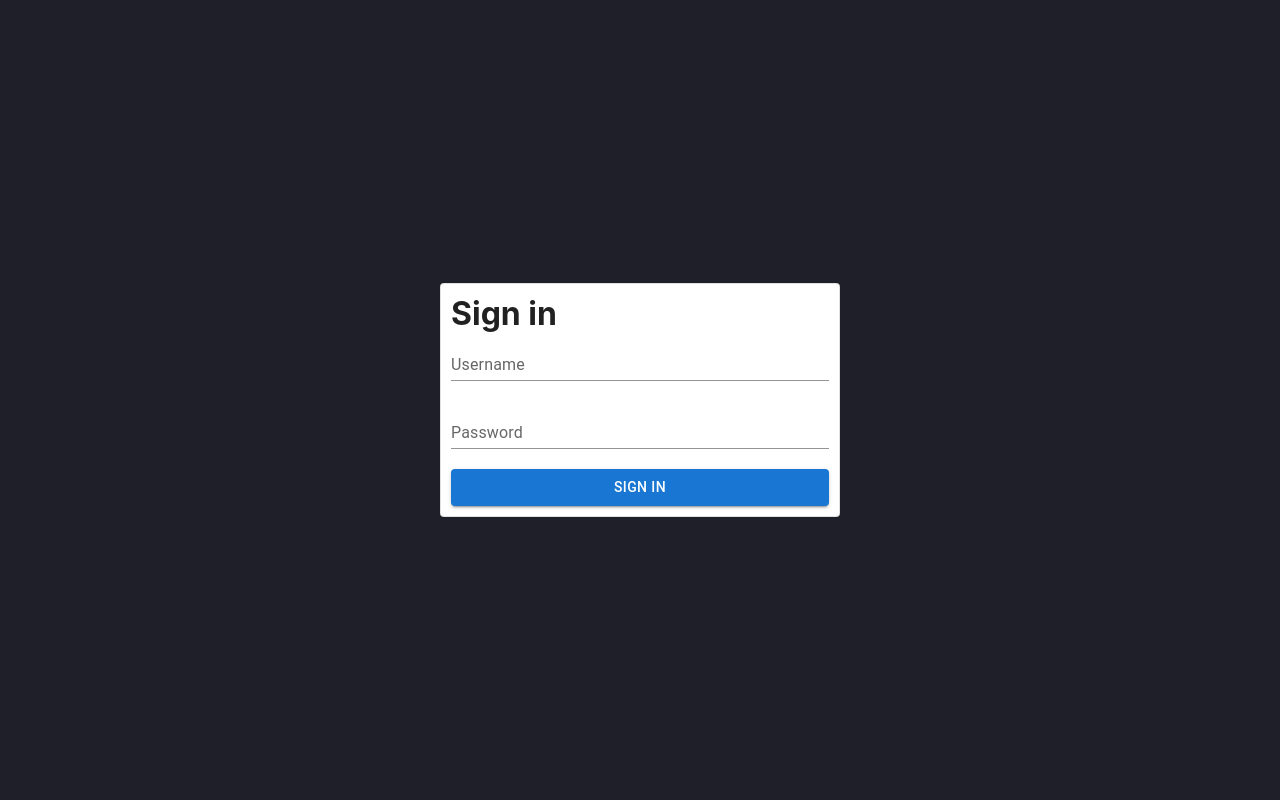
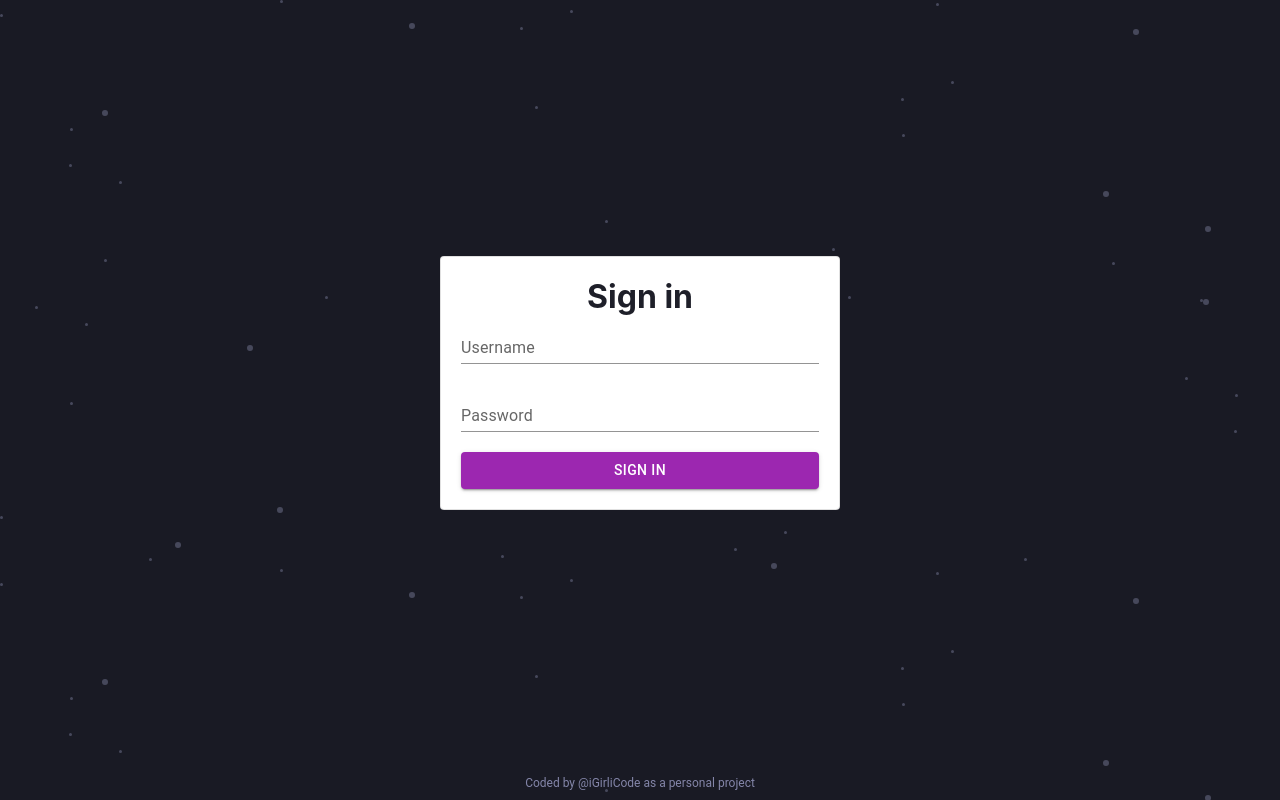
Before and after one commit to karoliquijada/react-login, a React (Create React App) app: page / in a window 1280 px wide. Built offline with nearby package versions, Linux system fonts and the light colour scheme.

Commit message:
Agregue el footer y el fondo

```diff
--- a/src/App.css
+++ b/src/App.css
@@ -5,6 +5,8 @@
   --dark-desaturated-blue: hsl(236, 21%, 26%);
   --very-dark-blue: hsl(235, 16%, 14%);
   --super-dark-blue: hsl(234, 17%, 12%);
+  --grayish-blue: hsl(237, 18%, 59%);
+  --soft-red: hsl(345, 95%, 68%);
 }
 
 * {
@@ -14,16 +16,22 @@
 }
 
 body {
-  background-color: var(--very-dark-blue);
+  background-color: var(--super-dark-blue);
+  background-image: url('images/bg-stars.svg');
 }
 
 .App {
   height: 100vh;
   display: flex;
+  flex-direction: column;
   align-items: center;
   justify-items: center;
 }
 
+h1 {
+  text-align: center;
+  color: var(--very-dark-blue);
+}
 
 .card-style {
   /* Max-width y min height */
@@ -33,7 +41,7 @@ body {
   justify-items: center;
   width: 400px;
   height: auto;
-  padding: 10px;
+  padding: 20px;
 }
 
 form {
@@ -42,3 +50,10 @@ form {
   justify-items: center;
   row-gap: 20px;
 }
+
+footer {
+  color: var(--grayish-blue);
+  font-family: Roboto;
+  padding: 10px;
+  font-size: 12px;
+}
--- a/src/App.js
+++ b/src/App.js
@@ -1,10 +1,12 @@
 import './App.css';
 import RegisterCard from './components/RegisterCard/RegisterCard';
+import Footer from './components/Footer/Footer';
 
 function App() {
   return (
     <div className="App">
        <RegisterCard/>
+       <Footer/>
     </div>
   );
 }
--- a/src/components/Footer/Footer.js
+++ b/src/components/Footer/Footer.js
@@ -0,0 +1,12 @@
+import React from 'react';
+
+const Footer = () => {
+  return (
+    <footer>
+         <p>Coded by @iGirliCode as a personal project</p>
+    </footer>
+  );
+
+}
+
+export default Footer;
--- a/src/components/RegisterCard/RegisterCard.js
+++ b/src/components/RegisterCard/RegisterCard.js
@@ -7,9 +7,9 @@ const RegisterCard = ({id, name, username, content }) => {
     <Card className="card-style" variant="outlined">
          <h1>Sign in</h1>
          <form>
-            <TextField id="standard-basic" label="Username" variant="standard" />
-            <TextField id="standard-basic" label="Password" variant="standard" />
-            <Button variant="contained" color="primary">Sign in</Button>
+            <TextField id="username-tf" label="Username" variant="standard" />
+            <TextField id="password-tf" label="Password" variant="standard" />
+            <Button variant="contained" color="secondary">Sign in</Button>
         </form>
     </Card>
   );
```
Also changed, not shown: src/images/bg-stars.svg (added).
